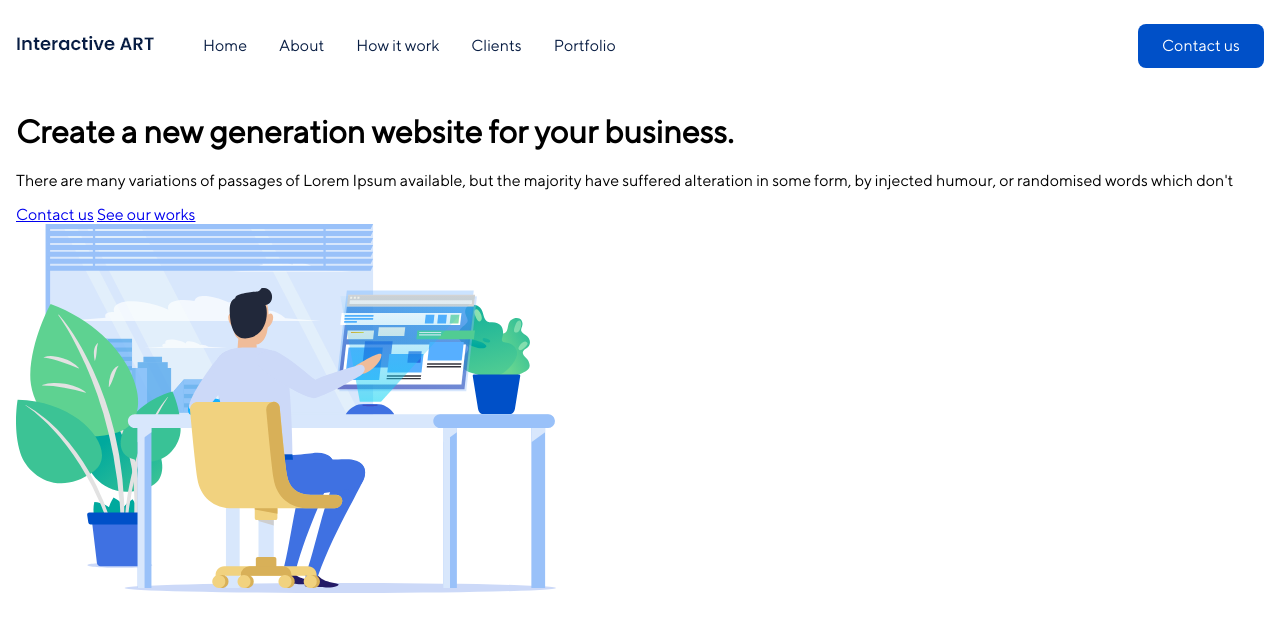
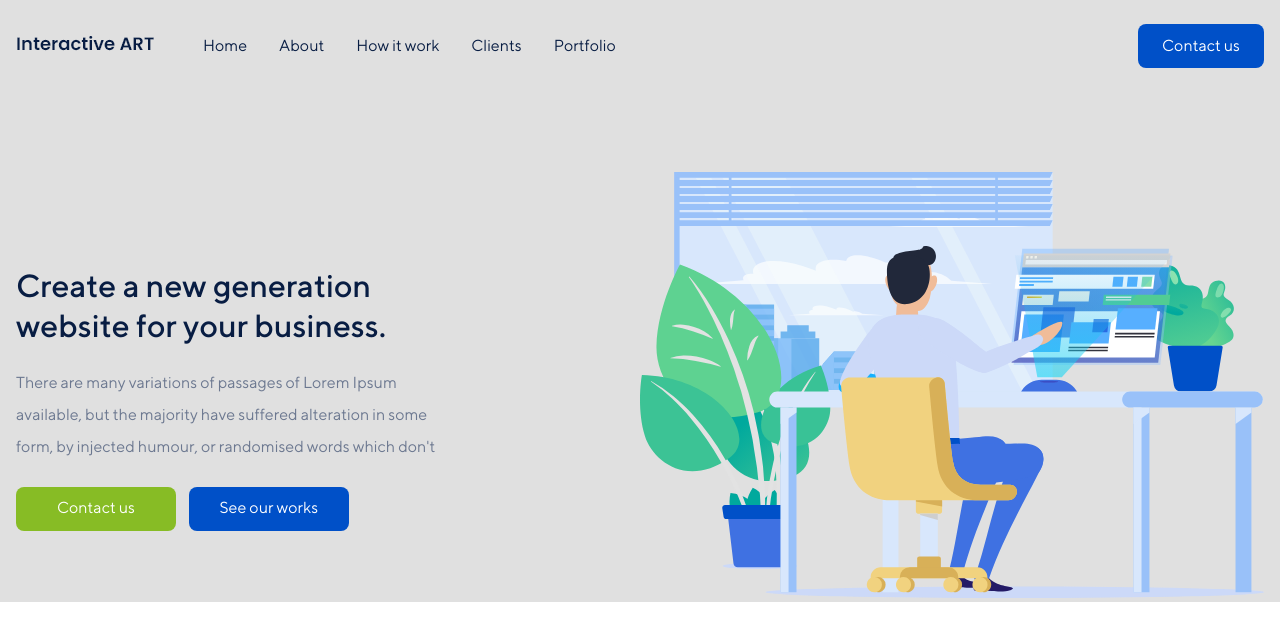
Before and after one commit to Douzandeh/Interactive-ART, a plain HTML site: page index.html in a window 1280 px wide. Drawn offline with Linux system fonts and the light colour scheme.

Commit message:
Header Bottom

```diff
--- a/styles/app.css
+++ b/styles/app.css
@@ -225,8 +225,9 @@ body {
 }
 
 .header {
+  background: #e0e0e0;
 }
-.header-top{
+.header-top {
   display: flex;
   justify-content: space-between;
   align-items: center;
@@ -251,25 +252,86 @@ body {
 }
 .menu__link {
   text-decoration: none;
-    color: #081D43;
+  color: #081d43;
   padding: 0 1rem;
+  transition: all 0.2s ease;
+}
 
+.menu__link:hover {
+  color: #f4511e;
 }
-.header__link{
-    background-color: #0050C8;
+.header__link {
+  background-color: #0050c8;
   padding: 0.8rem 1.5em;
   color: #fff;
   border-radius: 0.5rem;
   text-decoration: none;
+  transition: all 0.5s ease;
 }
 
+.header__link:hover {
+  background-color: #ffccbc;
+  color: black;
+}
 
+/**Header Bottom*/
 
-
-
-
-
-
+.header-bottom {
+  margin-top: 5rem;
+}
+.header-content {
+  display: flex;
+  align-items: center;
+}
+.header-content__left {
+  flex-basis: 50%;
+}
+.header-content__right {
+  flex-basis: 50%;
+}
+.header-content__wrapper {
+  max-width: 28rem;
+}
+.header-content__title {
+  color: #081d43;
+  font-family: "TTNorms Medium";
+  font-weight: normal;
+  line-height: 2.5rem;
+}
+.header-content__text {
+  color: #6c7890;
+  line-height: 2rem;
+}
+.header-content__links {
+  display: flex;
+  margin-top: 1.5rem;
+}
+.header-content__link {
+  background-color: #0050c8;
+  padding: 0.8rem 1.5em;
+  color: #fff;
+  border-radius: 0.5rem;
+  text-decoration: none;
+  margin-right: 0.8rem;
+  display: block;
+  width: 10rem;
+  text-align: center;
+  transition: all 0.5s ease;
+}
+.header-content__link:hover {
+  background-color: #ffccbc;
+  color: black;
+}
+.header-content__link:nth-child(1) {
+  background-color: #87bc25;
+}
+.header-content__link:nth-child(1):hover {
+  background-color: #ffccbc;
+  color: black;
+}
+.header-content__img {
+  width: 100%;
+}
 
 /* Project Responsive */
 
```
Lines whose indentation alone changed are shown as unchanged.
